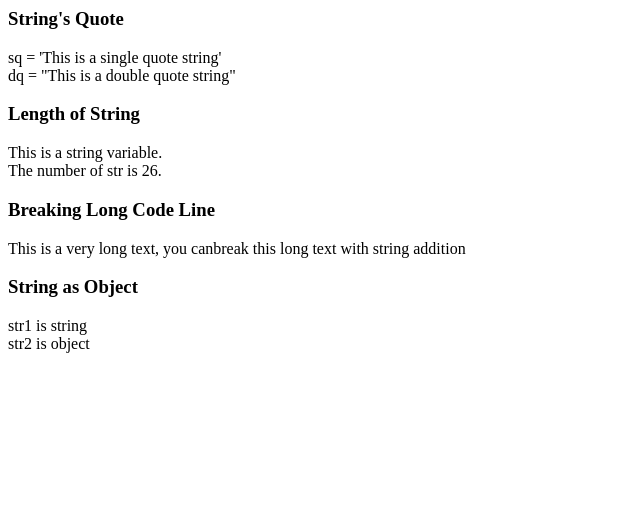
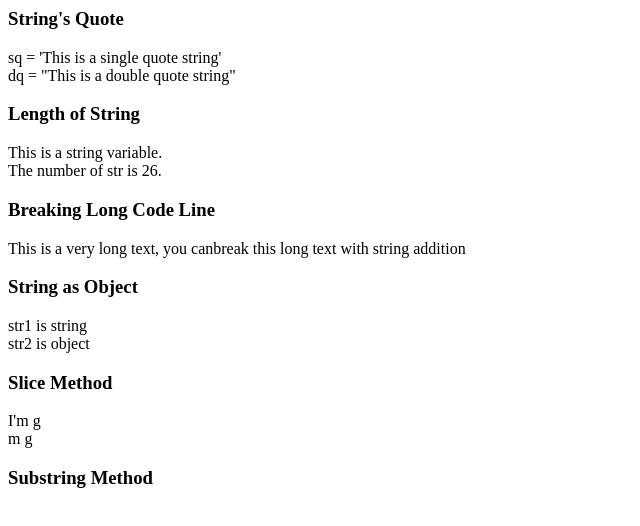
Before and after one commit to kukuhpx/jsexercise, a plain HTML site: page 01_basic/08. string.html in a window 1280 px wide. Shown: the whole page, without its empty margins (0-640 px from the left). Drawn offline with Linux system fonts and the light colour scheme.

Commit message:
update some files

```diff
--- a/01_basic/08. string.html
+++ b/01_basic/08. string.html
@@ -29,5 +29,26 @@
             let str2 = new String("This is an object");
             document.write("str1 is " + typeof str1 + "<br>" + "str2 is " + typeof str2);
         </script>
+        <h3>Slice Method</h3>
+        <p id="demo1"></p>
+        <script>
+            let txt = "I'm going to school";
+            // Slice method is using argument from 0
+            let mTxt1 = txt.slice(0, 5);
+            let mTxt2 = txt.slice(2, 5);
+            // Output 1: I'm g
+            // Output 2: m g
+            document.getElementById("demo1").innerHTML += mTxt1 + "<br>";
+            document.getElementById("demo1").innerHTML += mTxt2;
+        </script>
+        <h3>Substring Method</h3>
+        <p id="demo2"></p>
+        <script>
+            let txt = "I want to around the world";
+
+        </script>
+        <script>
+
+        </script>
 </body>
 </html>
```
Also changed, not shown: 01_basic/09. object.html (+7 -5 lines).
